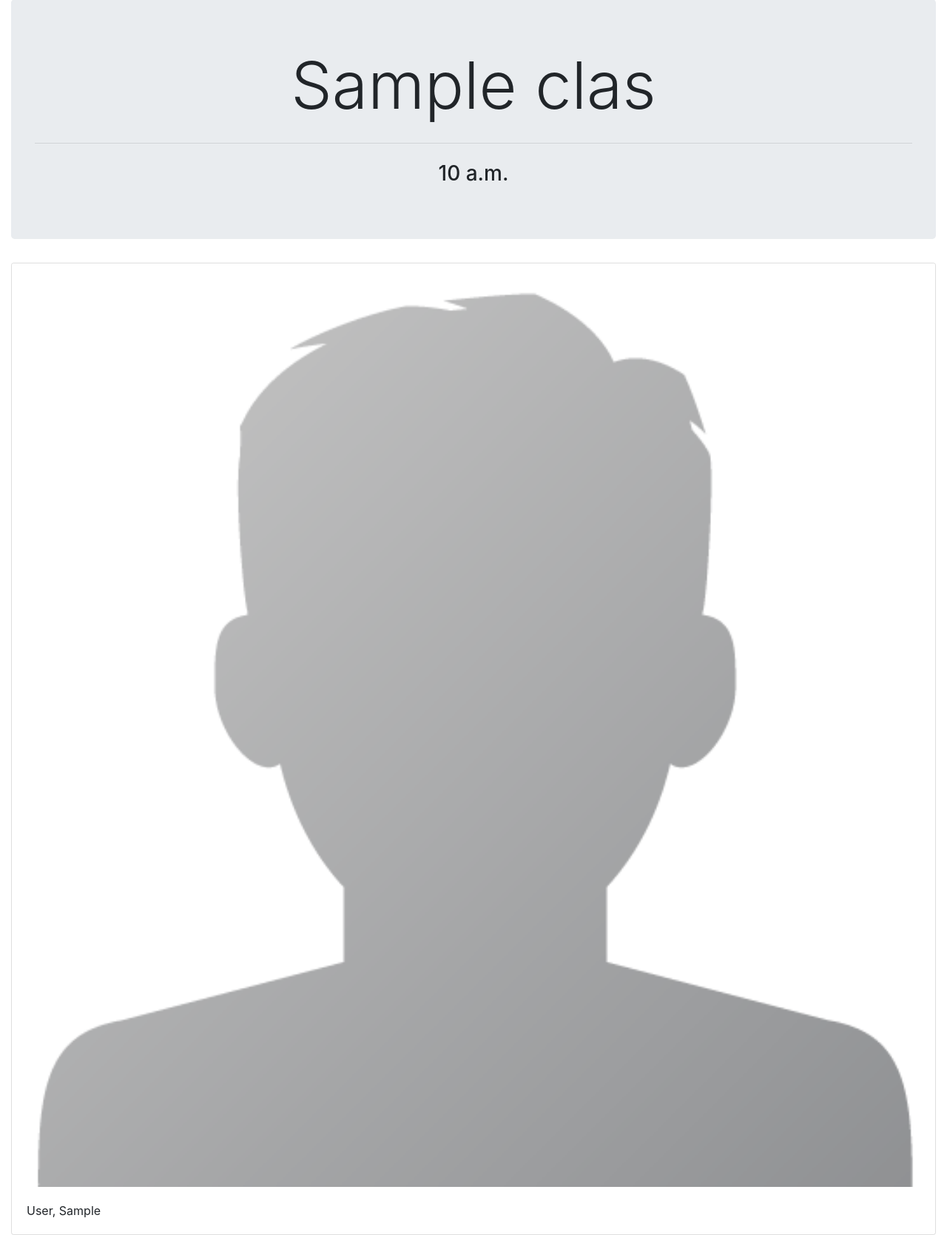
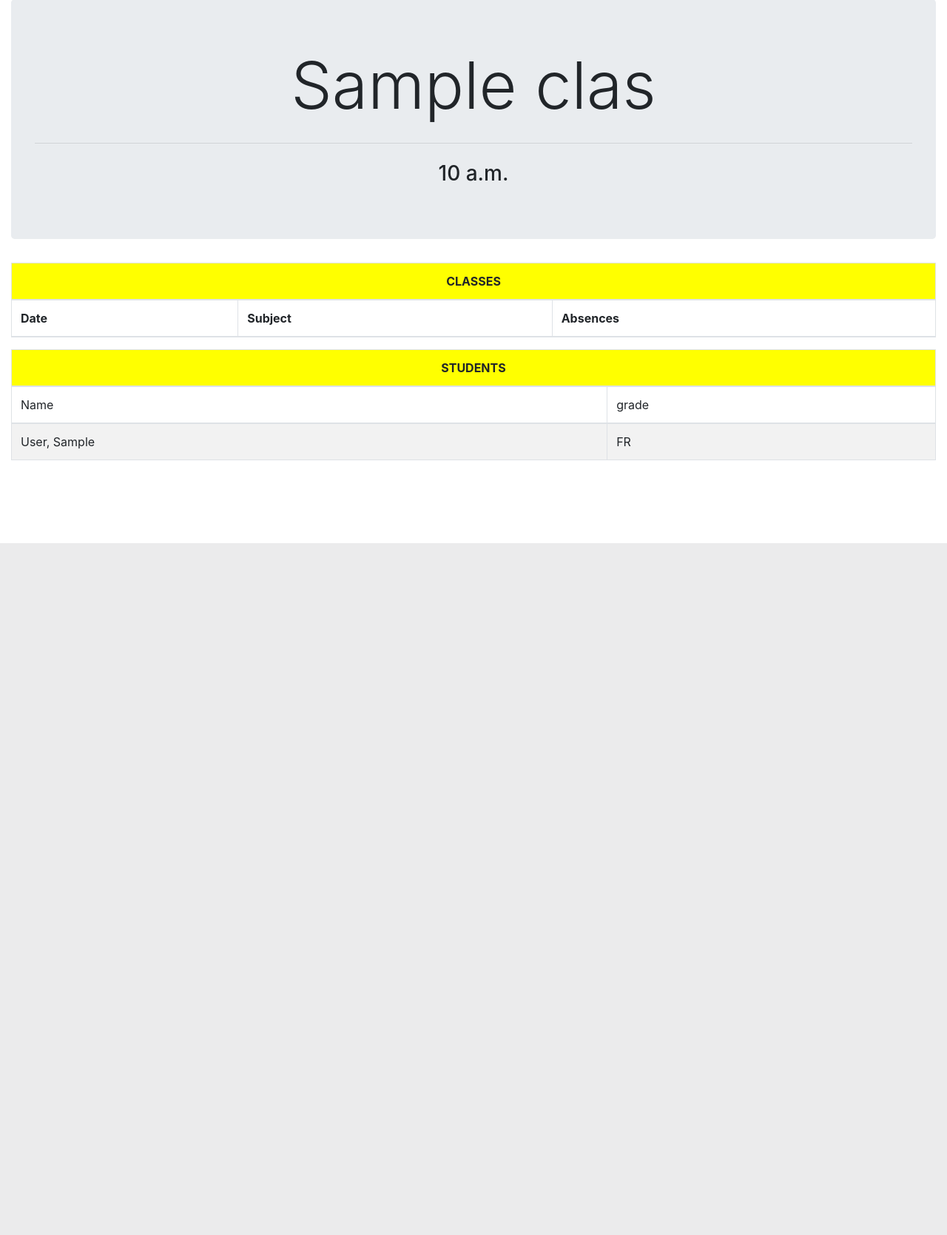
Before and after one commit to lucaskruk13/Classroom, a Django app: page /class/1/ in a window 1280 px wide. Shown: the part 66-1735 px from the top of the page at 74% size. After the commit the page ends 800 px from the top, so only its background shows below. Run offline with Django 3.2, Linux system fonts and the light colour scheme; a user stored in the database is signed in; tables that the repository leaves empty hold one stand-in row (values such as "Sample post"); data that the repository does not hold is empty; some libraries are stand-ins or nearby versions.

Commit message:
Added some styling to the class page

```diff
--- a/Classroom/settings.py
+++ b/Classroom/settings.py
@@ -38,6 +38,7 @@
     'django.contrib.sessions',
     'django.contrib.messages',
     'django.contrib.staticfiles',
+    'django.contrib.humanize',
     'Account',
     'Feed',
     'School',
--- a/Feed/views.py
+++ b/Feed/views.py
@@ -1,9 +1,10 @@
 from django.shortcuts import render, get_list_or_404, redirect
 from django.views.generic import TemplateView
 from School.models import Class
-from django.http import HttpResponse
+from django.contrib.auth.mixins import LoginRequiredMixin
 
-class FeedView(TemplateView):
+
+class FeedView(LoginRequiredMixin,TemplateView):
     template_name = 'feed/feed.html'
 
     def render_to_response(self, context, **response_kwargs):
--- a/School/admin.py
+++ b/School/admin.py
@@ -1,8 +1,9 @@
 from django.contrib import admin
-from School.models import School, Class
+from School.models import School, Class, Session
 from django_admin_relation_links import AdminChangeLinksMixin
 # Register your models here.
 
 
 admin.site.register(School)
 admin.site.register(Class)
+admin.site.register(Session)
--- a/School/models.py
+++ b/School/models.py
@@ -1,6 +1,7 @@
 from django.db import models
 from Account.models import Profile
 from django.utils.timezone import now
+from datetime import datetime as dt
 
 class School(models.Model):
     name = models.CharField(max_length=100, blank=False, null=False)
@@ -20,3 +21,12 @@
 
     def __str__(self):
         return "{}: {}".format(self.start_time, self.name)
+
+class Session(models.Model):
+    associated_class = models.ForeignKey(Class, related_name='class_session', on_delete=models.CASCADE)
+    date = models.DateField(blank=False, null=False, default=now)
+    absences = models.ManyToManyField(Profile, blank=True)
+    summary = models.TextField(blank=True, null=True)
+
+    def __str__(self):
+        return "{}, {}".format(self.date, self.summary)
--- a/School/views.py
+++ b/School/views.py
@@ -1,9 +1,11 @@
 from django.shortcuts import render
 from django.views.generic import TemplateView
-from School.models import Class
-from Account.models import Profile
+from School.models import Class, Session
+from django.contrib.auth.mixins import LoginRequiredMixin
 
-class ClassView(TemplateView):
+
+
+class ClassView(LoginRequiredMixin,TemplateView):
     template_name = 'school/class.html'
 
     def get_context_data(self, **kwargs):
@@ -12,10 +14,10 @@
 
         thisclass = Class.objects.get(id=kwargs['pk'])
         students = thisclass.profiles.exclude(status='TR')
-
+        sessions = Session.objects.filter(associated_class=thisclass).order_by('-date')[:5]
 
         context['class'] = thisclass
         context['students'] = students
-
+        context['sessions'] = sessions
 
         return context
--- /dev/null
+++ b/static/css/class/class.css
@@ -0,0 +1,21 @@
+.session-container {
+
+}
+
+.card-deck, .card-group{
+    margin-bottom: 2rem;
+}
+
+.card-group{
+    width: 100%;
+}
+
+.show-more{
+    height: 10px;
+    background-color: red;
+}
+
+#session-cards{
+    background-color: red;
+    height: 10rem;
+}
--- a/templates/school/class.html
+++ b/templates/school/class.html
@@ -1,7 +1,14 @@
 {% extends 'common/base.html' %}
 {% load static %}
+{% load humanize %}
+
+{% block stylesheets %}
+    <link rel="stylesheet" href="{% static 'css/class/class.css' %}" type="text/css">
+{% endblock stylesheets %}
+
 
 {% block content %}
+
     <div class="container-fluid">
 
         <div class="jumbotron text-center">
@@ -10,17 +17,83 @@
             <h3 class="display-6">{{ class.start_time }}</h3>
         </div>
 
-        <div class="card-deck">
-            {% for student in students %}
-                <div class="card">
-                    <img src="{% static 'img/default.png' %}" alt="Profile Picture" class="card-img-top">
-                    <div class="card-body">
-                        {{ student }}
-                    </div>
-                </div>
 
-            {% endfor %}
-        </div>
+        <table class="table table-bordered table-striped session-table">
+            <thead>
+                <tr>
+                    <td colspan="3" style="background-color: yellow; font-weight: bolder;" class="text-center">CLASSES</td>
+                </tr>
+                <tr>
+                    <th scope="col">Date</th>
+                    <th scope="col">Subject</th>
+                    <th scope="col">Absences</th>
+                </tr>
+            </thead>
+            <tbody>
+                {% for session in sessions %}
+                    <tr>
+                        <td>{{ session.date }}</td>
+                        <td>{{ session.summary }}</td>
+                        <td>{{ session.absences.count }}</td>
+                    </tr>
+                {% endfor %}
+            </tbody>
+
+            {% if sessions %}
+            <tfoot>
+                <tr>
+                    <td colspan="3" class="text-center">Show More</td>
+                </tr>
+            </tfoot>
+            {% endif %}
+        </table>
+
+        <table class="table table-bordered table-striped student-table">
+
+            <thead>
+                <tr>
+                    <td colspan="2" class="text-center" style="background-color: yellow; font-weight: bolder;">STUDENTS</td>
+                </tr>
+                <tr>
+                    <td>Name</td>
+                    <td>grade</td>
+                </tr>
+            </thead>
+            <tbody>
+                {% for student in students %}
+                    <tr>
+                    <td>{{ student }}</td>
+                    <td>{{ student.status }}</td>
+                    </tr>
+                {% endfor %}
+            </tbody>
+        </table>
     </div>
 
-{% endblock content %}
+
+
+    {% endblock content %}
+
+
+{#        <div class="card-group session-cards">#}
+{#            {% for session in sessions %}#}
+{#                <div class="card">#}
+{##}
+{#                    <div class="card-body">#}
+{#                        {{ session }}#}
+{#                    </div>#}
+{#                </div>#}
+{#            {% endfor %}#}
+{#        </div>#}
+{##}
+{#        <div class="card-deck">#}
+{#            {% for student in students %}#}
+{#                <div class="card">#}
+{#                    <img src="{% static 'img/default.png' %}" alt="Profile Picture" class="card-img-top">#}
+{#                    <div class="card-body">#}
+{#                        {{ student }}#}
+{#                    </div>#}
+{#                </div>#}
+{#            {% endfor %}#}
+{#        </div>#}
+{#    </div>#}
```
Also changed, not shown: School/migrations/0002_session.py (added), School/migrations/0003_auto_20190218_2149.py (added), School/migrations/0004_auto_20190218_2149.py (added), School/migrations/0005_remove_session_date.py (added), School/migrations/0006_auto_20190218_2151.py (added), School/migrations/0007_auto_20190218_2151.py (added), School/migrations/0008_auto_20190218_2152.py (added), School/migrations/0009_session_date.py (added).
